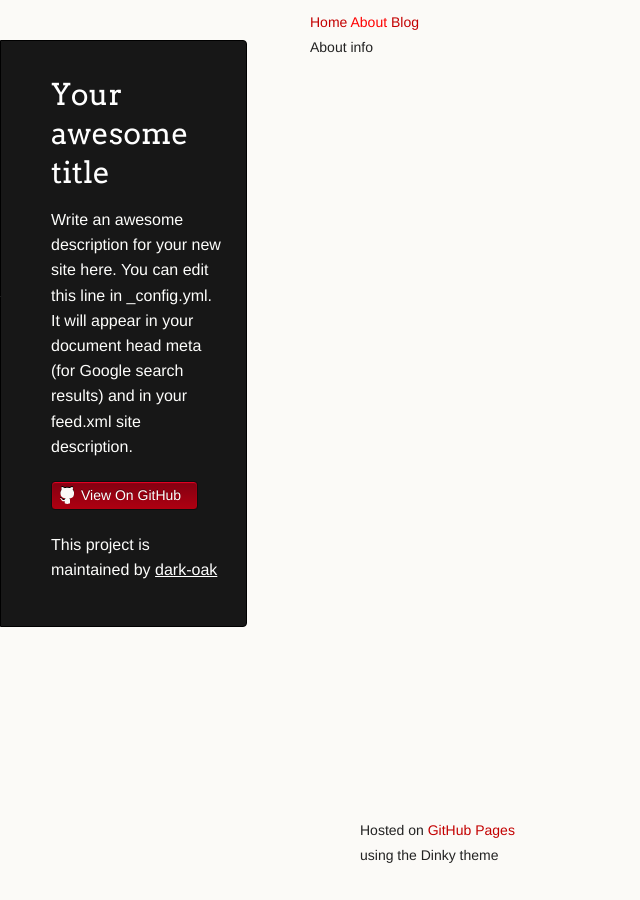
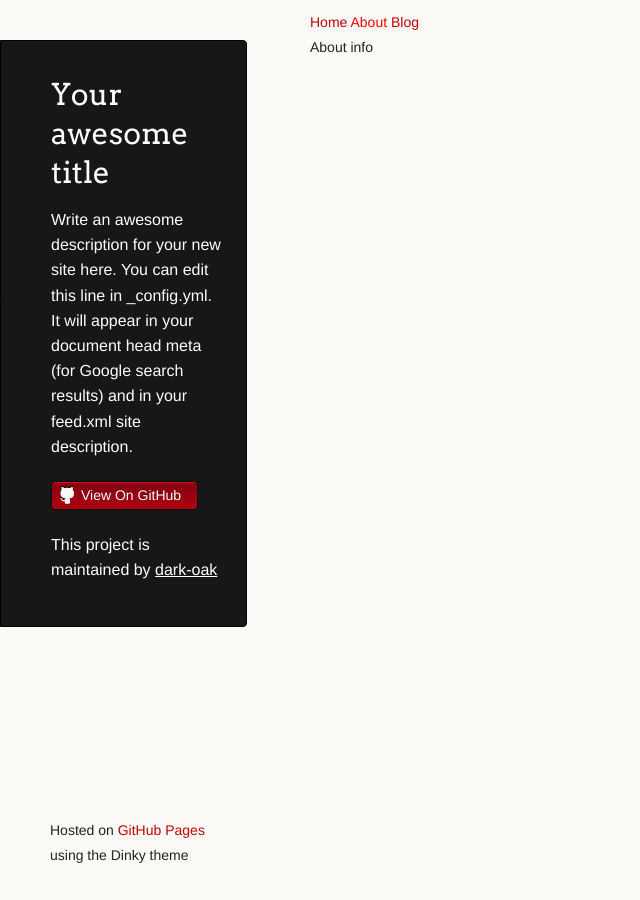
Before and after one commit to dark-oak/67hz, a Jekyll site: the page built from about.md, in a window 1280 px wide. Shown: the whole page, without its empty margins (0-640 px from the left). Built offline with Jekyll 4.4.1, drawn with Linux system fonts in a browser that asks for light colours.

Commit message:
fixing layout

```diff
--- a/_layouts/default.html
+++ b/_layouts/default.html
@@ -40,9 +40,6 @@
 
       <section>
         {% include navigation.html %}
-      <section>
-
-      <section>
         {{ content }}
       </section>
 
--- a/index.markdown
+++ /dev/null
@@ -1,6 +0,0 @@
----
-# Feel free to add content and custom Front Matter to this file.
-# To modify the layout, see https://jekyllrb.com/docs/themes/#overriding-theme-defaults
-
-layout: home
----
```
